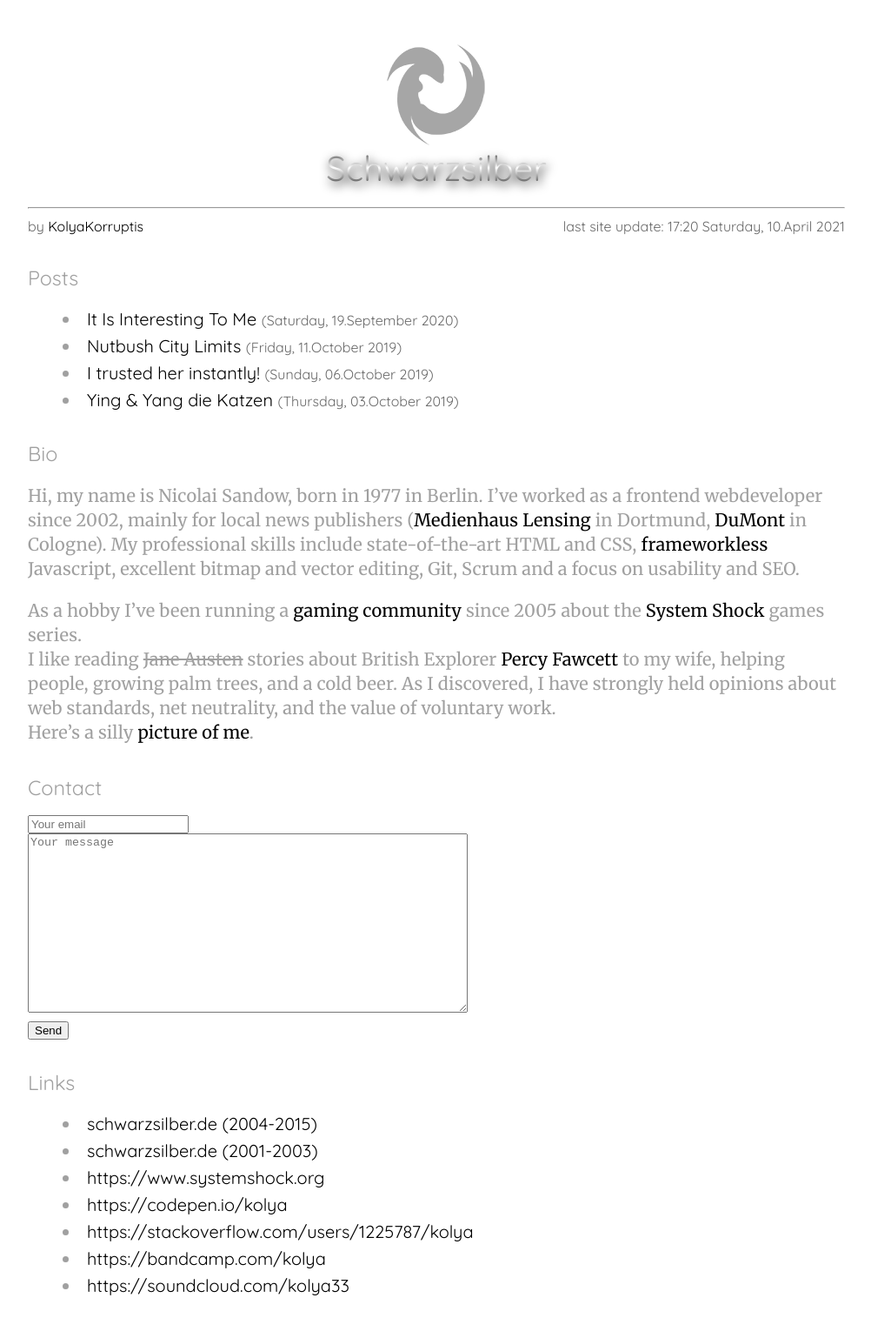
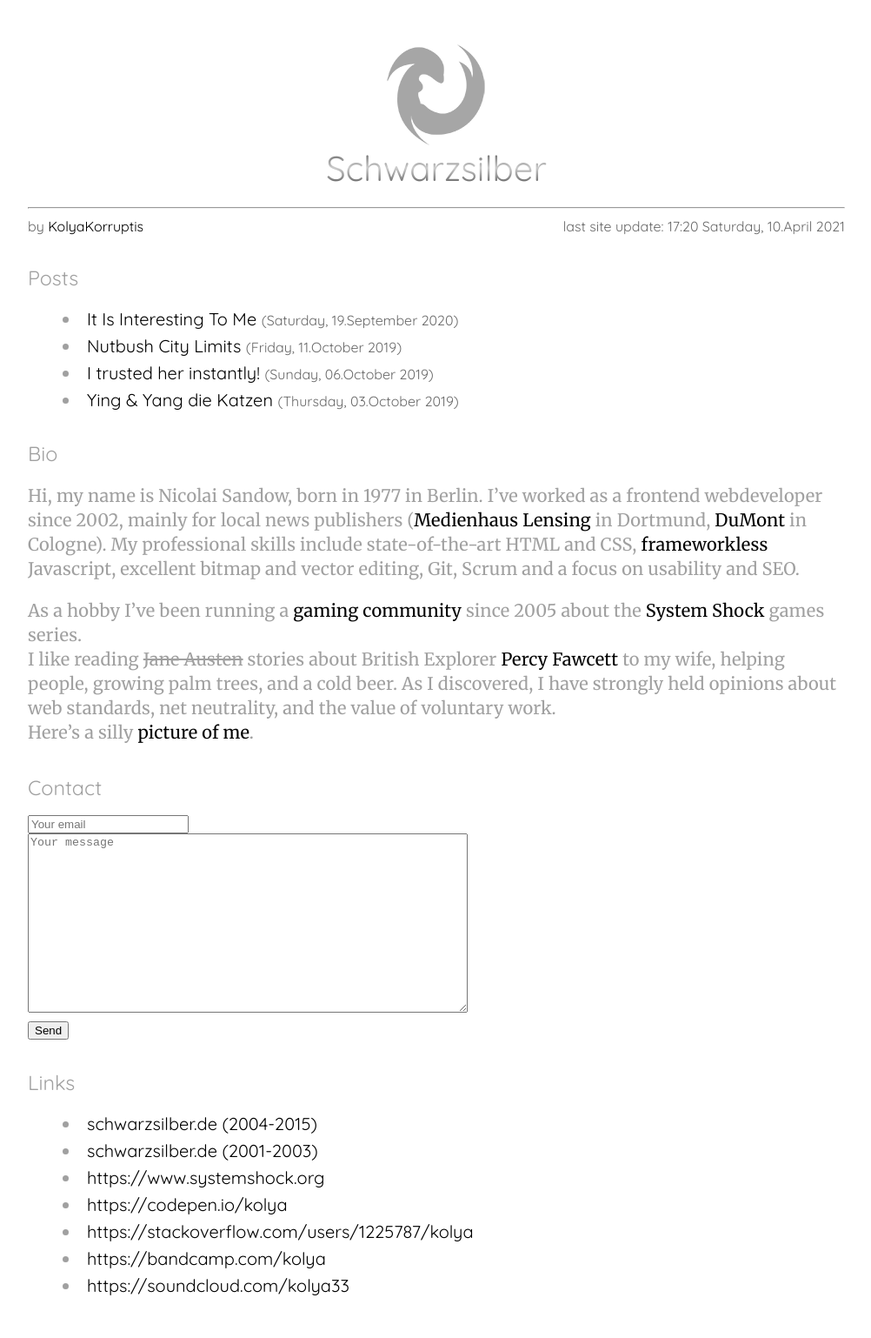
Before and after one commit to KolyaKorruptis/.github.io, a Jekyll site: the page built from index.md, in a window 1280 px wide. Shown: the whole page at 87% size, without its empty margins (138-1140 px from the left). Built offline with Jekyll 4.4.1, drawn with Linux system fonts in a browser that asks for light colours; our own code applies the rules of GitHub Pages for plain Markdown files; the repository's description, which GitHub fills in, is left out.

Commit message:
light mode

```diff
--- a/css/modules/siteHeader.css
+++ b/css/modules/siteHeader.css
@@ -7,15 +7,6 @@
   margin:0 auto;
   width: 20%;
   filter: drop-shadow(2px 4px 6px rgba(0,0,0,.5));
-}
-
-@media (prefers-color-scheme: light) {
-  .siteHeader__logo {
-    filter: contrast(0) brightness(1.3);
-  }
-  .siteHeader__headline {
-    filter: contrast(0.6);
-  }
 }
 
 .siteHeader__headline {
@@ -49,3 +40,12 @@
     justify-content: space-between;
   }
 }
+
+@media (prefers-color-scheme: light) {
+  .siteHeader__logo {
+    filter: contrast(0) brightness(1.3);
+  }
+  .siteHeader__headline {
+    filter: contrast(0.6);
+  }
+}
```
